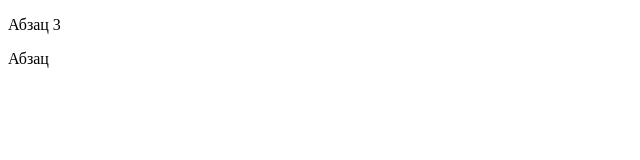
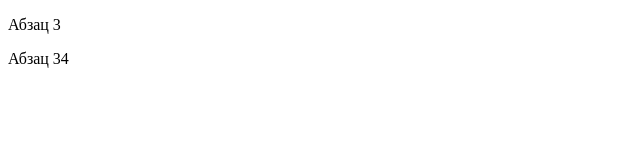
Before and after one commit to ksenonysh/test_rep, a plain HTML site: page index.html in a window 1280 px wide. Shown: the full height of the page, 0-640 px from the left. Drawn offline with Linux system fonts and the light colour scheme.

Commit message:
Update index.html

```diff
--- a/index.html
+++ b/index.html
@@ -6,6 +6,6 @@
 	</head>
 	<body>
 	<p>Абзац 3</p>
-	<p>Абзац</p>
+	<p>Абзац 34</p>
 	</body>
 </html>
```
